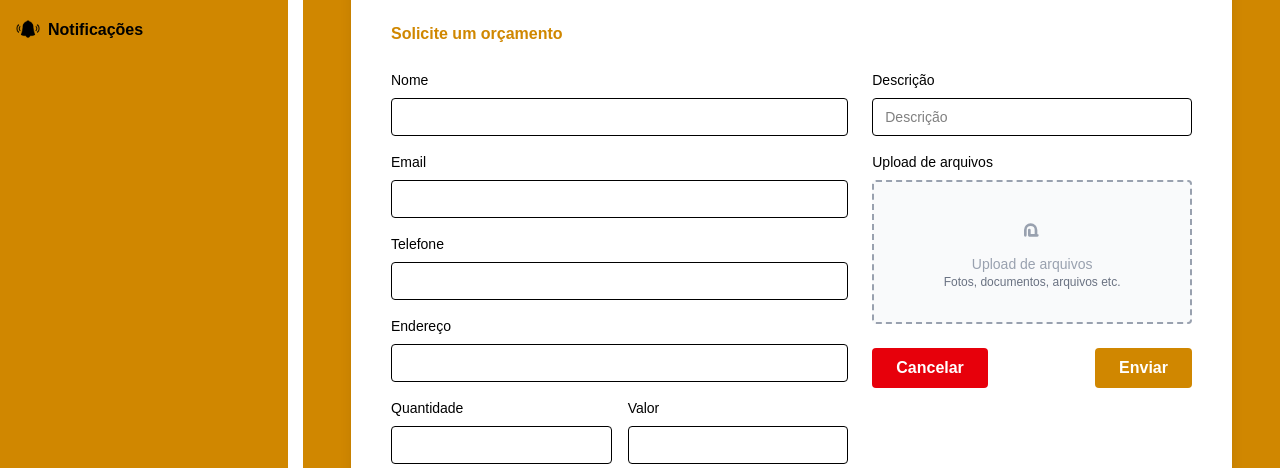
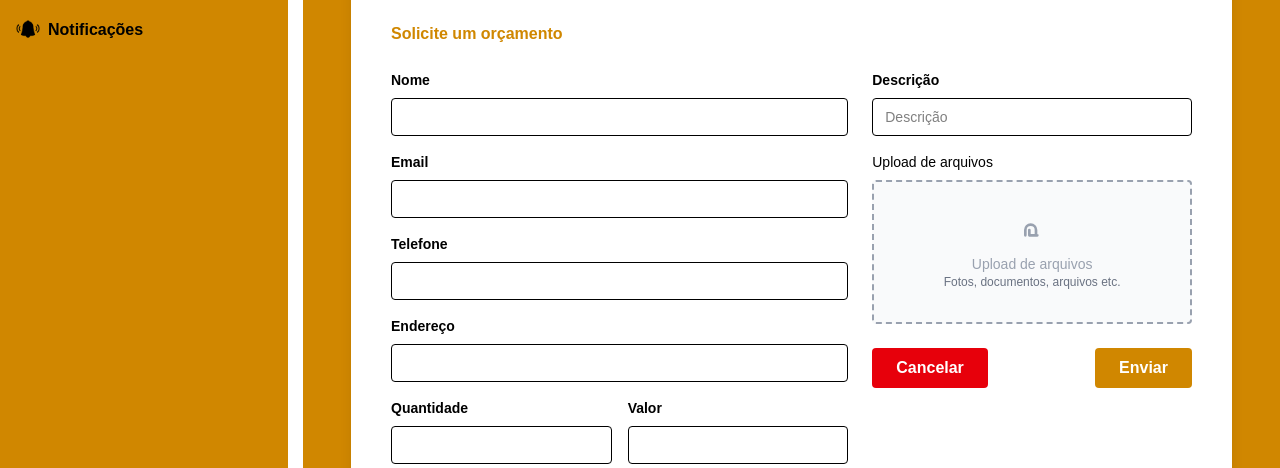
Before and after one commit to Uius/TCC-GP6, a Next.js app in the folder tccgp6/: page /orcamentos in a window 1280 px wide. Shown: the part 218-686 px from the top of the page. Built offline with nearby package versions, Linux system fonts and the light colour scheme.

Commit message:
RELATORIO

```diff
--- a/tccgp6/src/app/estoque/page.tsx
+++ b/tccgp6/src/app/estoque/page.tsx
@@ -625,7 +625,7 @@ export default function HomePage() {
                                 Remover
                               </button>
                             </div>
-                            <button onClick={() => handleEdit(p.id)} className="px-3 py-1 text-sm bg-yellow-300 rounded border">Editar</button>
+                            <button onClick={() => handleEdit(p.id)} className="px-3 py-1 text-sm bg-yellow-500 rounded border">Editar</button>
                             <button onClick={() => handleDelete(p.id)} className="px-3 py-1 text-sm bg-red-500 text-white rounded">Excluir</button>
                           </div>
                         </div>
--- a/tccgp6/src/app/orcamentos/page.tsx
+++ b/tccgp6/src/app/orcamentos/page.tsx
@@ -22,7 +22,7 @@ export default function OrcamentosPage() {
 
         {/* Menu principal */}
         <nav className="flex gap-8 text-base font-semibold">
-          <a href="/" className="text-white py-2 px-4 rounded-sm">
+          <a href="/" className=" text-white py-2 px-4 rounded-sm">
             HOME
           </a>
           <a href="/estoque" className="text-white py-2 px-4">
@@ -115,32 +115,32 @@ export default function OrcamentosPage() {
               {/* Left column (form fields) */}
               <div className="col-span-12 lg:col-span-7 space-y-4">
                 <div>
-                  <label className="block text-sm mb-2">Nome</label>
+                  <label className="font-bold block text-sm mb-2">Nome</label>
                   <input className="w-full border rounded px-3 py-2 text-sm" />
                 </div>
 
                 <div>
-                  <label className="block text-sm mb-2">Email</label>
+                  <label className="font-bold block text-sm mb-2">Email</label>
                   <input className="w-full border rounded px-3 py-2 text-sm" />
                 </div>
 
                 <div>
-                  <label className="block text-sm mb-2">Telefone</label>
+                  <label className="font-bold block text-sm mb-2">Telefone</label>
                   <input className="w-full border rounded px-3 py-2 text-sm" />
                 </div>
 
                 <div>
-                  <label className="block text-sm mb-2">Endereço</label>
+                  <label className="font-bold block text-sm mb-2">Endereço</label>
                   <input className="w-full border rounded px-3 py-2 text-sm" />
                 </div>
 
                 <div className="grid grid-cols-2 gap-4">
                   <div>
-                    <label className="block text-sm mb-2">Quantidade</label>
+                    <label className="font-bold block text-sm mb-2">Quantidade</label>
                     <input className="w-full border rounded px-3 py-2 text-sm" />
                   </div>
                   <div>
-                    <label className="block text-sm mb-2">Valor</label>
+                    <label className="font-bold block text-sm mb-2">Valor</label>
                     <input className="w-full border rounded px-3 py-2 text-sm" />
                   </div>
                 </div>
@@ -149,7 +149,7 @@ export default function OrcamentosPage() {
               {/* Right column (upload + descrição) */}
               <div className="col-span-12 lg:col-span-5 space-y-4">
                 <div>
-                  <label className="block text-sm mb-2">Descrição</label>
+                  <label className="font-bold block text-sm mb-2">Descrição</label>
                   <input
                     className="w-full border rounded px-3 py-2 text-sm"
                     placeholder="Descrição"
--- a/tccgp6/src/app/perfil/page.tsx
+++ b/tccgp6/src/app/perfil/page.tsx
@@ -107,7 +107,7 @@ export default function HomePage() {
 
     {/* Seção PERFIL */}
     <section className="mb-10">
-      <h3 className="text-xl font-bold text-yellow-600 mb-4">PERFIL</h3>
+      <h3 className="text-xl font-extrabold text-yellow-600 mb-4">PERFIL</h3>
       <div className="grid grid-cols-1 md:grid-cols-2 gap-6">
         <div>
           <label className="block text-sm font-semibold mb-1">Nome</label>
@@ -130,7 +130,7 @@ export default function HomePage() {
 
     {/* Seção ENDEREÇO */}
     <section className="mb-10">
-      <h3 className="text-xl font-bold text-yellow-600 mb-4">ENDEREÇO</h3>
+      <h3 className="text-xl font-extrabold text-yellow-600 mb-4">ENDEREÇO</h3>
       <div className="grid grid-cols-1 md:grid-cols-3 gap-6">
         <div className="md:col-span-2">
           <label className="block text-sm font-semibold mb-1">Rua</label>
@@ -149,7 +149,7 @@ export default function HomePage() {
 
     {/* Seção CONTATO */}
     <section className="mb-10">
-      <h3 className="text-xl font-bold text-yellow-600 mb-4">CONTATO</h3>
+      <h3 className="text-xl font-extrabold text-yellow-600 mb-4">CONTATO</h3>
       <div className="grid grid-cols-1 md:grid-cols-2 gap-6">
         <div>
           <label className="block text-sm font-semibold mb-1">E-mail</label>
```
